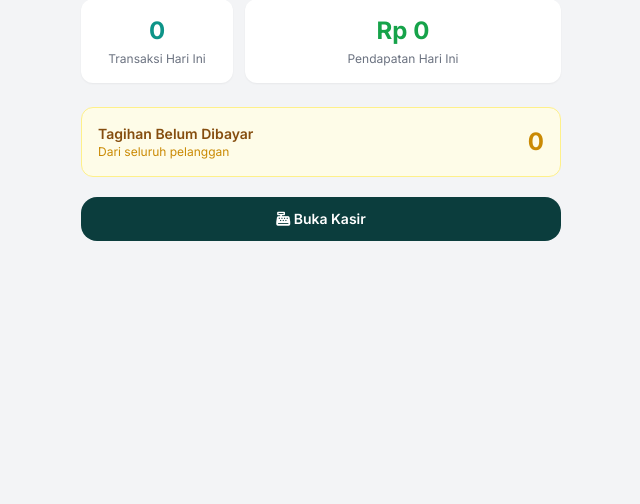
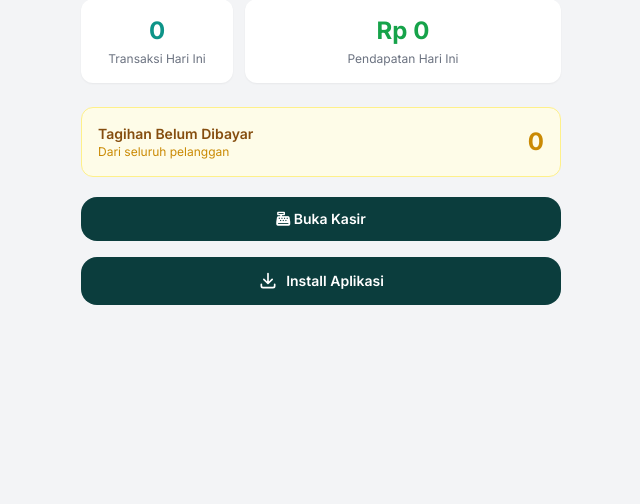
Before and after one commit to ariefprogrammer/siapair, a Laravel app: page /teller in a window 1280 px wide. Shown: the part 183-687 px from the top of the page, without its empty margins (319-959 px from the left). Run offline with Laravel 12, Linux system fonts and the light colour scheme; a user stored in the database is signed in; data comes from the database, SQL or seed files in the repository; data that the repository does not hold is empty; some libraries are stand-ins or nearby versions.

Commit message:
pwa teller

```diff
--- a/resources/views/layouts/teller.blade.php
+++ b/resources/views/layouts/teller.blade.php
@@ -11,7 +11,14 @@
     <link rel="stylesheet" href="https://cdnjs.cloudflare.com/ajax/libs/font-awesome/6.5.1/css/all.min.css">
     <link href="https://fonts.googleapis.com/css2?family=Plus+Jakarta+Sans:wght@500;600;700;800&family=Inter:wght@400;500;600;700&display=swap" rel="stylesheet">
     <link rel="manifest" href="/manifest.json">
+    <link rel="apple-touch-icon" href="/icon512_maskable.png">
     <script>
+        if ('serviceWorker' in navigator) {
+            window.addEventListener('load', () => {
+            navigator.serviceWorker.register('/sw.js');
+            });
+        }
+
         tailwind.config = {
             theme: {
                 extend: {
--- a/resources/views/teller/dashboard.blade.php
+++ b/resources/views/teller/dashboard.blade.php
@@ -73,4 +73,34 @@
     </div>
 </div>
 @endif
+<button id="btn-install-app" class="flex items-center justify-center gap-2 w-full bg-deep text-white text-center font-semibold py-3.5 mt-4 rounded-2xl text-sm transition active:scale-[0.98]">
+  <svg class="w-5 h-5" fill="none" stroke="currentColor" viewBox="0 0 24 24">
+    <path stroke-linecap="round" stroke-linejoin="round" stroke-width="2" d="M4 16v2a2 2 0 002 2h12a2 2 0 002-2v-2M7 10l5 5 5-5M12 15V3" />
+  </svg>
+  Install Aplikasi
+</button>
+<script>
+    let deferredPrompt;
+    const installBtn = document.getElementById('btn-install-app');
+
+    window.addEventListener('beforeinstallprompt', (e) => {
+        e.preventDefault();
+        deferredPrompt = e;
+        installBtn.classList.remove('hidden');
+        installBtn.classList.add('flex');
+    });
+
+    installBtn?.addEventListener('click', async () => {
+        if (!deferredPrompt) return;
+        deferredPrompt.prompt();
+        const { outcome } = await deferredPrompt.userChoice;
+        deferredPrompt = null;
+        installBtn.classList.add('hidden');
+    });
+
+    window.addEventListener('appinstalled', () => {
+        installBtn.classList.add('hidden');
+        deferredPrompt = null;
+    });
+</script>
 @endsection
```
